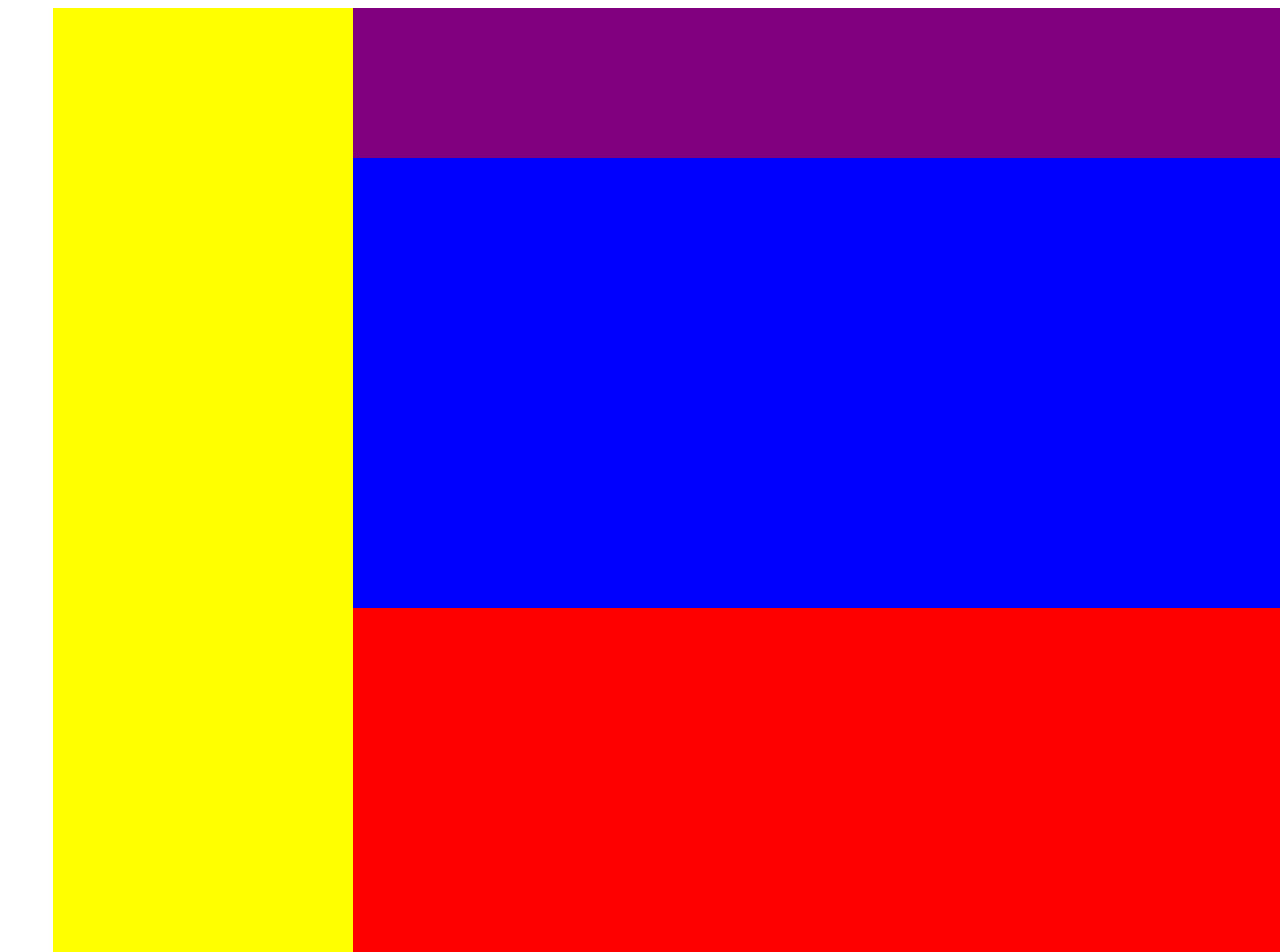
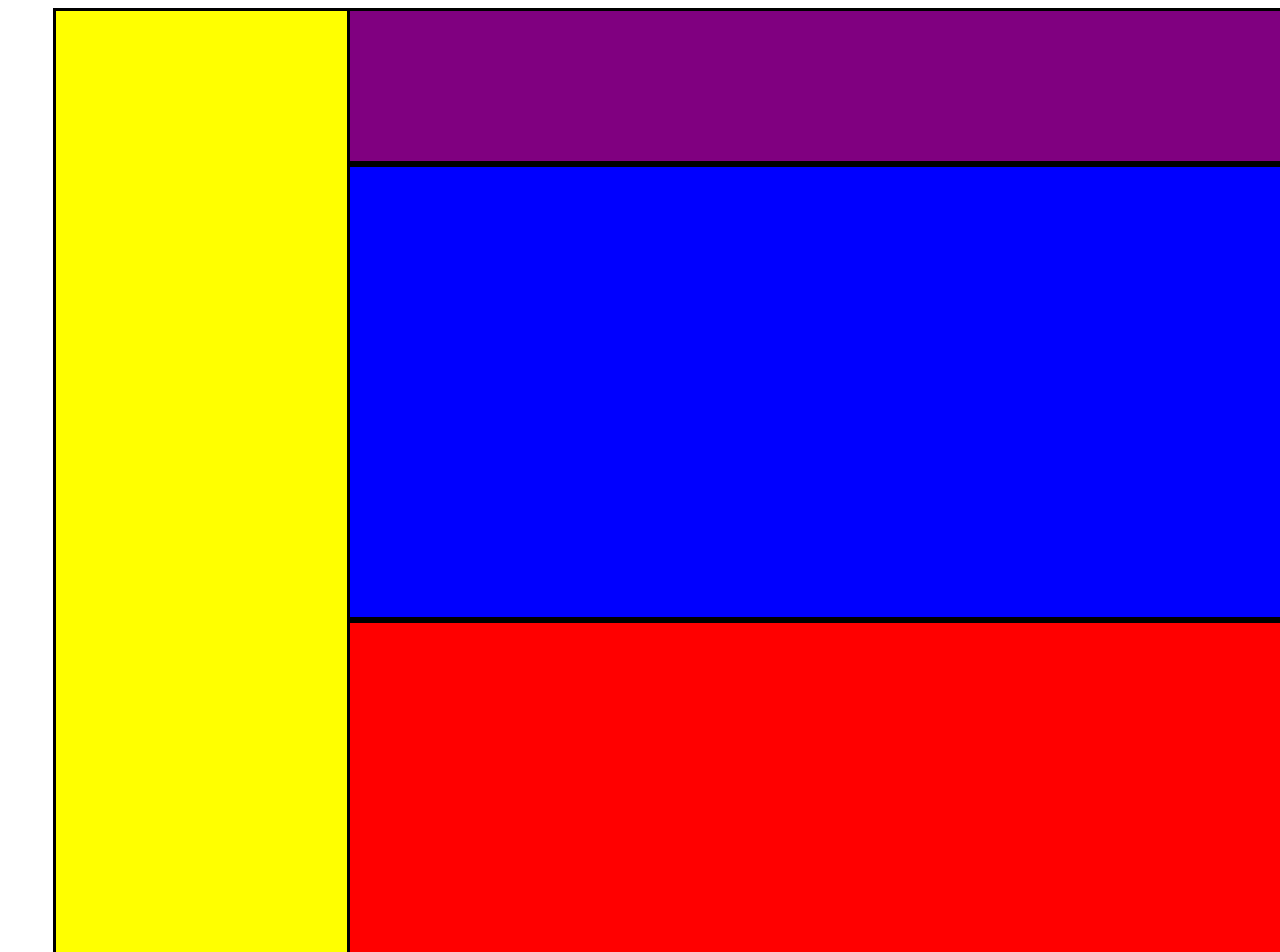
Before and after one commit to Bastillze/TodoList, a website built with webpack: page index.html in a window 1280 px wide. Shown: the top 952 px of the page. Built offline with nearby package versions, Linux system fonts and the light colour scheme.

Commit message:
Minor Commit
Updated CSS

```diff
--- a/src/ToDoList.css
+++ b/src/ToDoList.css
@@ -13,6 +13,7 @@
     height: 150px;
     background-color: purple;
     float: right;
+    border-style: solid;
 
 }
 
@@ -21,6 +22,7 @@
     height: 450px;
     background-color: blue;
     float: right;
+    border-style:solid;
 }
 
 #description {
@@ -28,6 +30,7 @@
     height: 450px;
     background-color: red;
     float: right;
+    border-style:solid;
 }
 
 #checkList {
@@ -35,10 +38,12 @@
     height: 450px;
     background-color: green;
     float: right;
+    border-style:solid;
 }
 
 #asideSection {
     width: 350px;
-    height: 1500px;
+    height: 1515px;
     background-color: yellow;
+    border-style:solid;
 }
```
